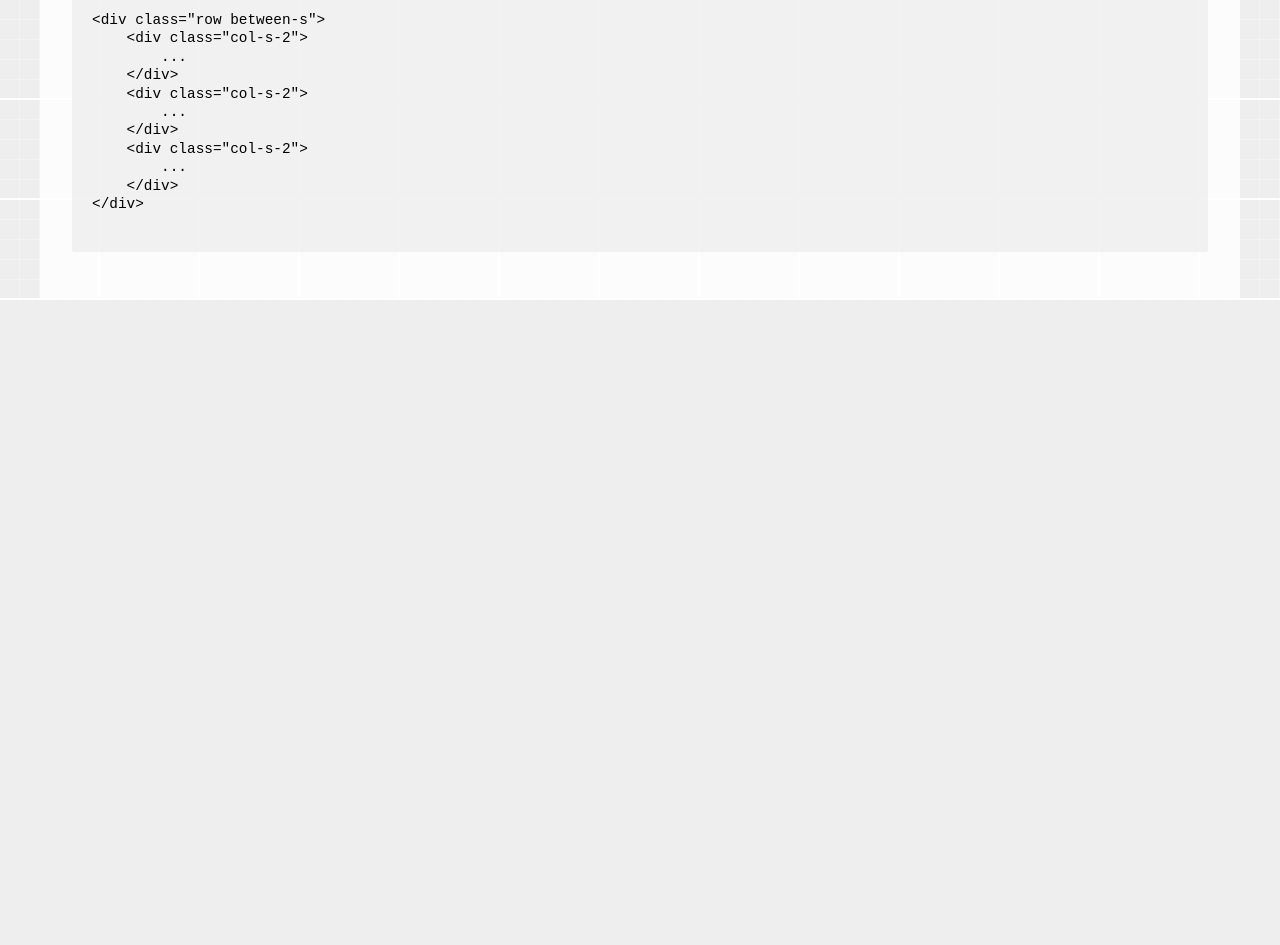
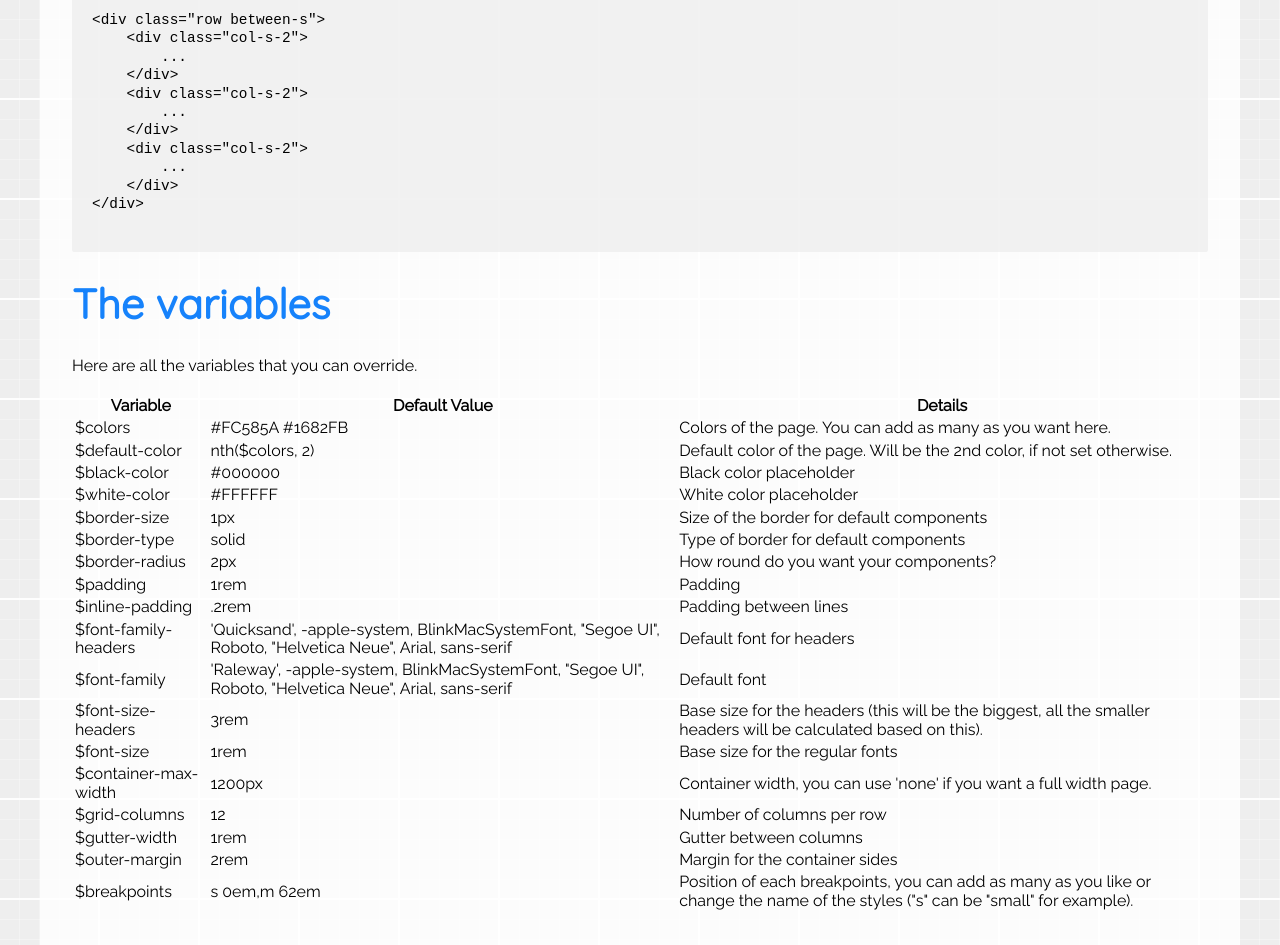
Before and after one commit to benoitzohar/ProntoCSS, a website: page index.html in a window 1280 px wide. Shown: the part 6300-7245 px from the top of the page. Before the commit the page ends 6600 px from the top, so only its background shows below. Drawn offline with Linux system fonts and the light colour scheme.

Commit message:
Update doc and readme

```diff
--- a/index.html
+++ b/index.html
@@ -493,6 +493,114 @@
 </pre>
             </section>
 
+            <section class="page-section">
+                <h1>The variables</h1>
+                <p>
+                    Here are all the variables that you can override.
+                </p>
+                <table>
+                    <thead>
+                      <tr>
+                          <th>Variable</th>
+                          <th>Default Value</th>
+                          <th>Details</th>
+                      </tr>
+                    </thead>
+                    <tbody>
+                      <tr>
+                        <td>$colors</td>
+                        <td>#FC585A #1682FB</td>
+                        <td>Colors of the page. You can add as many as you want here.</td>
+                      </tr>
+                      <tr>
+                        <td>$default-color</td>
+                        <td>nth($colors, 2)</td>
+                        <td>Default color of the page. Will be the 2nd color, if not set otherwise.</td>
+                      </tr>
+                      <tr>
+                        <td>$black-color</td>
+                        <td>#000000</td>
+                        <td>Black color placeholder</td>
+                      </tr>
+                      <tr>
+                        <td>$white-color</td>
+                        <td>#FFFFFF</td>
+                        <td>White color placeholder</td>
+                      </tr>
+                      <tr>
+                        <td>$border-size</td>
+                        <td>1px</td>
+                        <td>Size of the border for default components</td>
+                      </tr>
+                      <tr>
+                        <td>$border-type</td>
+                        <td>solid</td>
+                        <td>Type of border for default components</td>
+                      </tr>
+                      <tr>
+                        <td>$border-radius</td>
+                        <td>2px</td>
+                        <td>How round do you want your components?</td>
+                      </tr>
+                      <tr>
+                        <td>$padding</td>
+                        <td>1rem</td>
+                        <td>Padding</td>
+                      </tr>
+                      <tr>
+                        <td>$inline-padding</td>
+                        <td>.2rem</td>
+                        <td>Padding between lines</td>
+                      </tr>
+                      <tr>
+                        <td>$font-family-headers</td>
+                        <td>'Quicksand', -apple-system, BlinkMacSystemFont, "Segoe UI", Roboto, "Helvetica Neue", Arial, sans-serif</td>
+                        <td>Default font for headers</td>
+                      </tr>
+                      <tr>
+                        <td>$font-family</td>
+                        <td> 'Raleway', -apple-system, BlinkMacSystemFont, "Segoe UI", Roboto, "Helvetica Neue", Arial, sans-serif</td>
+                        <td>Default font</td>
+                      </tr>
+                      <tr>
+                        <td>$font-size-headers</td>
+                        <td>3rem</td>
+                        <td>Base size for the headers (this will be the biggest, all the smaller headers will be calculated based on this).</td>
+                      </tr>
+                      <tr>
+                        <td>$font-size</td>
+                        <td>1rem</td>
+                        <td>Base size for the regular fonts</td>
+                      </tr>
+                      <tr>
+                        <td>$container-max-width</td>
+                        <td>1200px</td>
+                        <td>Container width, you can use 'none' if you want a full width page.</td>
+                      </tr>
+                      <tr>
+                        <td>$grid-columns</td>
+                        <td>12</td>
+                        <td>Number of columns per row</td>
+                      </tr>
+                      <tr>
+                        <td>$gutter-width</td>
+                        <td>1rem</td>
+                        <td>Gutter between columns</td>
+                      </tr>
+                      <tr>
+                        <td>$outer-margin</td>
+                        <td>2rem</td>
+                        <td>Margin for the container sides</td>
+                      </tr>
+                      <tr>
+                        <td>$breakpoints</td>
+                        <td>s 0em,m 62em</td>
+                        <td>Position of each breakpoints, you can add as many as you like or change the name of the styles ("s" can be "small" for example).</td>
+                      </tr>
+                    </tbody>
+                  </table>
+            </section>
+
 
     </div>
 
--- a/package.json
+++ b/package.json
@@ -3,7 +3,7 @@
     "version": "0.2.1",
     "description": "ProntoCSS is a simple css framework written in SCSS that contains a simple grid, components and helps (a lot) to prepare for printing.",
     "scripts": {
-    "test": "echo \"Error: no test specified\" && exit 1"
+        "start": "gulp serve"
     },
     "author": "Benoit Zohar <benoit.zohar@gmail.com>",
     "license": "ISC",
```
Also changed, not shown: README.md, 2 other files. Lines whose indentation alone changed are shown as unchanged.
